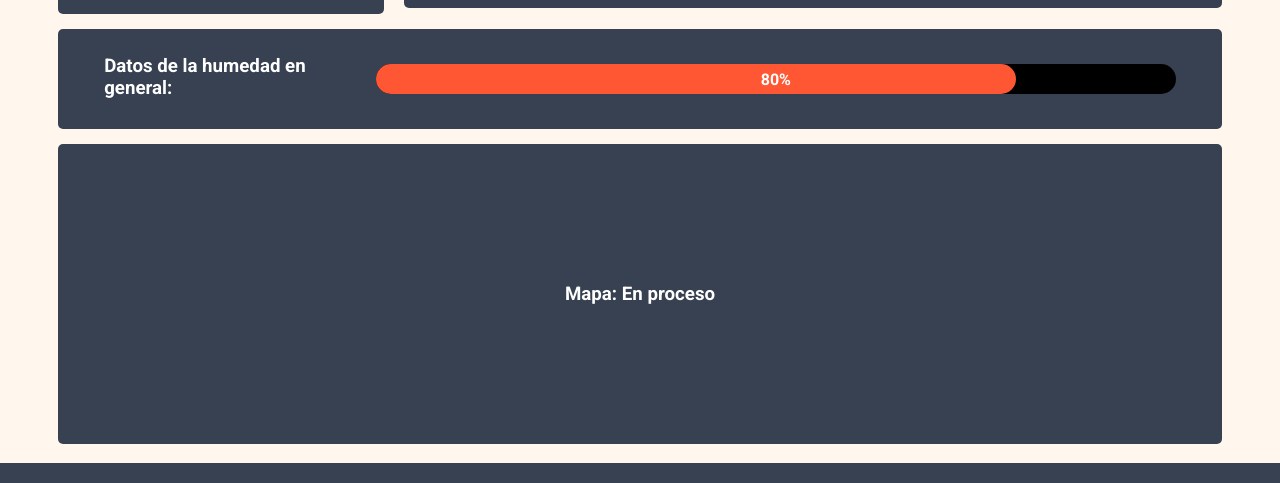
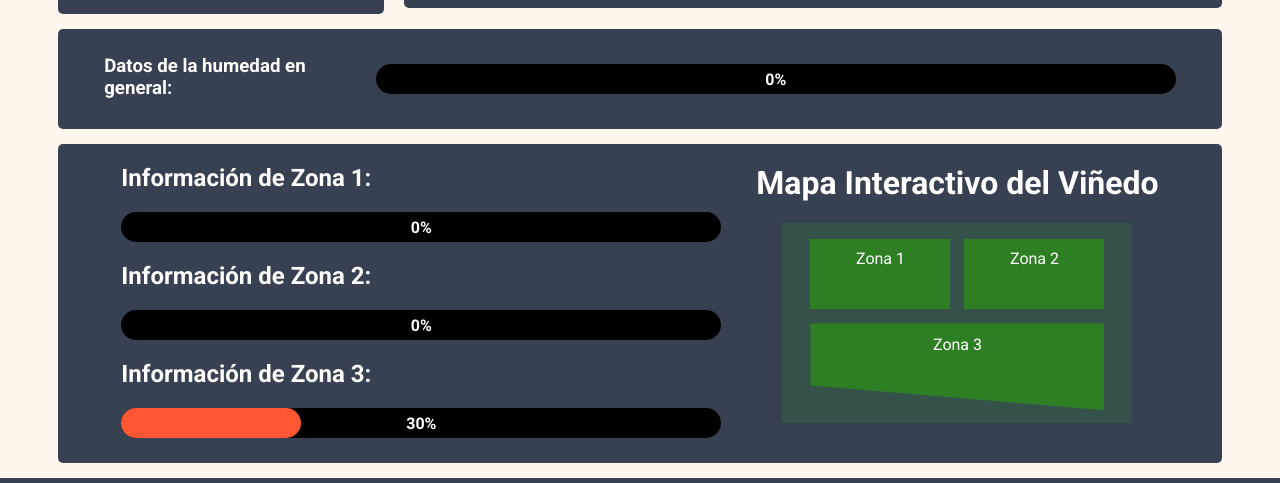
Before and after one commit to Mgomez65/Ovi-Wep-, a React (Vite) app in the folder front/: page /home in a window 1280 px wide. Shown: the part 286-769 px from the top of the page. Built offline with nearby package versions, Linux system fonts and the light colour scheme; no server answers.

Commit message:
Agregue mapa al home

```diff
--- a/front/src/App.jsx
+++ b/front/src/App.jsx
@@ -9,7 +9,7 @@ import Inicio from "./pages/Pag-Index/inicio";
 import AboutOVI from "./pages/Informacion-de-Ovi/Sobre-Nosotros/about";
 import TermsConditions from "./pages/Informacion-de-Ovi/Terminos-y-Condiciones/terminosCondiciones";
 import PrivacyPolicy from "./pages/Informacion-de-Ovi/Politicas-de-Privacidad/politicas";
-import VineyardMap from "./components/Mapa/mapa";
+
 
 const App = () => {
   return (
@@ -25,7 +25,6 @@ const App = () => {
           <Route path="/about" element={<AboutOVI />} />
           <Route path="/terminos-y-condiciones" element={<TermsConditions />} />
           <Route path="/politicas-de-privacidad" element={<PrivacyPolicy />} />
-          <Route path="/map" element={<VineyardMap />} />
         </Routes>
       </Router>
     </>
--- a/front/src/components/Clima-Home/datosClimaticos.jsx
+++ b/front/src/components/Clima-Home/datosClimaticos.jsx
@@ -42,7 +42,7 @@ const Weather = () => {
   const [showConfirmation, setShowConfirmation] = useState(false);
   const [shouldReload, setShouldReload] = useState(false); // Estado para controlar el refresco
   /* const apiKey = "c5dd700cd5ba4428a3967e62c1bbca6a"; //cuenta de Walter, 50 diaria */
-  const apiKey = "ffd6509ce75946179e316090d52a5ee0"; //cuenta de Walter, 1500 diaria hasta el 24 de octubre de 2024
+  const apiKey = "/* c5dd700cd5ba4428a3967e62c1bbca6a */"; //cuenta de Walter, 1500 diaria hasta el 24 de octubre de 2024
   const url = `https://api.weatherbit.io/v2.0/current?city=Mendoza&key=${apiKey}&lang=es`;
 
   useEffect(() => {
--- a/front/src/components/Datos-Humedad-Home/datosHumedad.jsx
+++ b/front/src/components/Datos-Humedad-Home/datosHumedad.jsx
@@ -1,20 +1,44 @@
-import React, { useEffect, useState } from 'react';
-import './datosHumedad.css';
+/* useEffect(() => {
+        const fetchData = () => {
+            setTimeout(() => {
+                const simulatedHumidity = 64;
+                setHumidity(simulatedHumidity);
+            }, 1000);
+        };
+        fetchData();
+    }, []); */
+
+import React, { useEffect, useState } from "react";
+import "./datosHumedad.css";
 
 const Termometro = () => {
   const [humidity, setHumidity] = useState(0);
 
-    /* const fetchData = async () => {
+  const fetchData = async () => {
     try {
       const response = await fetch("http://localhost:3001/api/humedad-actual", {
         method: "GET",
         headers: {
           "Content-Type": "application/json",
-            }})
+        },
+      });
       const data = await response.json();
-            setHumidity(data.humedad)
-        }catch (error) {
-            console.error('Error al obtener datos:', error);
+      const hum1 = data.humedad1 !== "No disponible" ? parseInt(data.humedad1) : null;
+      /* const hum2 = data.humedad2 !== "No disponible" ? parseInt(data.humedad2) : null; */
+      const hum2 = 25;
+
+      if (hum1 !== null && hum2 !== null) {
+        const averageHumidity = (hum1 + hum2) / 2;
+        setHumidity(Math.round(averageHumidity));
+      } else if (hum1 !== null) {
+        setHumidity(Math.round(hum1));
+      } else if (hum2 !== null) {
+        setHumidity(Math.round(hum2));
+      } else {
+        setHumidity(0);
+      }
+    } catch (error) {
+      console.error("Error al obtener datos:", error);
     }
   };
 
@@ -23,26 +47,15 @@ const Termometro = () => {
       fetchData();
     }, 500);
     return () => clearInterval(interval);
-    }, []); */
-
-    useEffect(() => {
-        const fetchData = () => {
-            setTimeout(() => {
-                const simulatedHumidity = 80;
-                setHumidity(simulatedHumidity);
-            }, 1000);
-        };
-        fetchData();
   }, []);
 
   return (
     <div>
       <div className="thermometer">
-                <div
-                    className="thermometer-fill"
-                    style={{ width: `${humidity}%` }}
-                />
-                <div className="thermometer-label">{humidity}%</div>
+        <div className="thermometer-fill" style={{ width: `${humidity}%` }} />
+        <div className="thermometer-label">
+          {humidity !== 0 ? Math.round(humidity) : 0}%
+        </div>
       </div>
     </div>
   );
--- a/front/src/components/Mapa/mapa.css
+++ b/front/src/components/Mapa/mapa.css
@@ -1,78 +1,108 @@
 .vineyard-map {
     text-align: center;
-    color: black;
+    color: white;
+    margin-bottom: 15px;
+    display: flex;
+    text-align: center;
+    justify-content: space-between;
+    gap: 35px;
+}
+
+.mapaCont {
+    order: 2;
 }
 
 .map {
     position: relative;
-    width: 600px; /* Ancho del mapa */
-    height: 400px; /* Alto del mapa */
-    border: 2px solid #333;
+    width: 350px;
+    height: 200px;
     margin: 0 auto;
-    background-color: #1eff00; /* Color de fondo del mapa */
+    background-color: #1eff0017;
 }
 
 .area {
     position: absolute;
-    cursor: pointer;
     padding: 10px;
-    background-color: rgb(255, 255, 255);
-    transition: background-color 0.3s;
-}
-
-/* Área 1 con forma irregular */
-.area1 {
-    top: 10%; /* Ajustar la posición de la zona */
-    left: 10%;
-    width: 40%; /* Ajustar el ancho */
-    height: 40%; /* Ajustar la altura */
-    clip-path: polygon(0 0, 100% 0, 100% 75%, 0 45%); /* Forma irregular */
-    border: 2px solid transparent; /* Para que el borde se aplique correctamente */
-}
-
-.area1-border {
-    position: absolute;
-    top: 10%; /* Mismas coordenadas que el área */
-    left: 10%;
-    width: 40%; /* Mismas dimensiones que el área */
-    height: 40%; /* Mismas dimensiones que el área */
-    clip-path: polygon(0 0, 100% 0, 100% 100%, 0 60%); /* Mismas coordenadas que el área */
-    pointer-events: none; /* Evita que este div intercepte clics */
-}
-
-/* Línea inferior para el borde de la forma irregular */
-.area1-border::after {
-    content: '';
-    position: absolute;
-    bottom: -2px; /* Ajustar según sea necesario */
-    left: 0;
-    right: 0;
-    height: 2px; /* Grosor del borde */
-    background-color: black; /* Color del borde */
-    clip-path: polygon(0 0, 100% 0, 100% 100%, 0 60%); /* Mismas coordenadas que el área */
-}
-
-.area2 {
-    top: 10%;
-    left: 55%;
-    width: 30%;
-    height: 30%;
+    background-color: #2e7e24;
 }
 
 .area3 {
     top: 50%;
-    left: 10%;
-    width: 75%;
-    height: 40%;
+    left: 8%;
+    right: 8%;
+    width: auto;
+    height: 50%;
+    clip-path: polygon(0 0, 100% 0, 100% 70%, 0 50%);/* Forma irregular */
+    border: 2px solid transparent;
 }
 
-.area:hover {
-    background-color: rgb(128, 128, 128); /* Color de hover */
+.area3-border {
+    position: absolute;
+    top: 10%;
+    left: 10%;
+    width: 40%;
+    height: 40%;
+    clip-path: polygon(0 0, 100% 0, 100% 70%, 0 50%);
+    pointer-events: none;
+}
+
+.area3-border::after {
+    content: '';
+    position: absolute;
+    bottom: -2px;
+    left: 0;
+    right: 0;
+    height: 2px;
+    background-color: black;
+    clip-path: polygon(0 0, 100% 0, 100% 70%, 0 50%);
+}
+
+.area2 {
+    top: 8%;
+    left: 52%;
+    right: 8%;
+    width: auto;
+    height: 25%;
+}
+
+.area1 {
+    top: 8%;
+    left: 8%;
+    right: 52%;
+    width: auto;
+    height: 25%;
 }
 
 .info {
-    margin-top: 20px;
-    background-color: #fff;
-    padding: 10px;
-    border: 1px solid #ccc;
+    width: 600px;
+    text-align: left;
+    order: 1;
 }
+
+.thermometer1 {
+    width: 100%;
+    height: 30px;
+    background: #000000;
+    border-radius: 20px;
+    position: relative;
+    margin: 10px auto;
+}
+
+.thermometer1-fill {
+    background: #ff5733;
+    position: absolute;
+    left: 0;
+    height: 100%;
+    width: 0;
+    border-radius: 20px;
+    transition: width 0.5s ease;
+}
+
+.thermometer1-label {
+    position: absolute;
+    top: 50%;
+    left: 50%;
+    transform: translate(-50%, -50%);
+    font-weight: bold;
+    color: white;
+}
--- a/front/src/components/Mapa/mapa.jsx
+++ b/front/src/components/Mapa/mapa.jsx
@@ -1,48 +1,79 @@
-import React, { useState } from 'react';
+import React, { useState, useEffect } from 'react';
 import './mapa.css';
 
-const VineyardMap = () => {
-    const [selectedArea, setSelectedArea] = useState(null);
+const Mapa = () => {
+    const [humidity1, setHumidity1] = useState(null);
+    const [humidity2, setHumidity2] = useState(null);
 
-    const handleAreaClick = (area) => {
-        setSelectedArea(area);
+    useEffect(() => {
+        const fetchHumidityData = async () => {
+            try {
+                const response = await fetch('http://localhost:3001/api/humedad-actual');
+                const data = await response.json();
+                setHumidity1(data.humedad1 !== "No disponible" ? data.humedad1 : null);
+                /* setHumidity2(data.humedad2 !== "No disponible" ? data.humedad2 : null); */
+                setHumidity2(25);
+            } catch (error) {
+                console.error('Error al obtener los datos de humedad:', error);
+            }
         };
+
+        const interval = setInterval(fetchHumidityData, 500);
+
+        return () => clearInterval(interval);
+    }, []);
 
     return (
         <div className="vineyard-map">
+            <div className='mapaCont'>
                 <h1>Mapa Interactivo del Viñedo</h1>
                 <div className="map">
-                {/* Borde para Área 1 */}
                     <div className="area-border area1-border"></div>
                     <div
                         className="area area1"
-                    onClick={() => handleAreaClick('Zona 1')}
                     >
                         Zona 1
                     </div>
-
                     <div
                         className="area area2"
-                    onClick={() => handleAreaClick('Zona 2')}
                     >
                         Zona 2
                     </div>
                     <div
                         className="area area3"
-                    onClick={() => handleAreaClick('Zona 3')}
                     >
                         Zona 3
                     </div>
-                {/* Añade más áreas según sea necesario */}
                 </div>
-            {selectedArea && (
+            </div>
             <div className="info">
-                    <h2>Información de {selectedArea}</h2>
-                    <p>Detalles sobre {selectedArea} aquí...</p>
+                <h2>Información de Zona 1:</h2>
+                <div className="thermometer1">
+                    <div
+                        className="thermometer1-fill"
+                        style={{ width: `${humidity1 ? humidity1 : 0}%` }}
+                    />
+                    <div className="thermometer1-label">{humidity1 !== null ? `${humidity1}%` : `${0}%`}</div>
                 </div>
-            )}
+                <h2>Información de Zona 2:</h2>
+                <div className="thermometer1">
+                    <div
+                        className="thermometer1-fill"
+                        style={{ width: `${humidity2 ? humidity2 : 0}%` }}
+                    />
+                    <div className="thermometer1-label">{humidity2 !== null ? `${humidity2}%` : `${0}%`}</div>
+                </div>
+                <h2>Información de Zona 3:</h2>
+                <div className="thermometer1">
+                    <div
+                        className="thermometer1-fill"
+                        style={{ width: `30%` }}
+                    />
+                    <div className="thermometer1-label">30%</div>
+                </div>
+            </div>
         </div>
     );
 };
 
-export default VineyardMap;
+export default Mapa;
--- a/front/src/pages/Pag-Home/home.css
+++ b/front/src/pages/Pag-Home/home.css
@@ -70,8 +70,9 @@ body {
     border: none;
     border-radius: 5px;
     background-color: #374151;
-    height: 300px;
+    height: auto;
     margin-left: 4.5%;
     margin-right: 4.5%;
-
+    margin-top: 15px;
+    margin-bottom: 15px;
 }
--- a/front/src/pages/Pag-Home/home.jsx
+++ b/front/src/pages/Pag-Home/home.jsx
@@ -4,6 +4,7 @@ import Calendario from "../../components/Calendario-Semanal-Home/calendarioHome"
 import Header from "../../components/Header/header";
 import Footer from "../../components/Footer/footer";
 import Termometro from "../../components/Datos-Humedad-Home/datosHumedad";
+import Mapa from "../../components/Mapa/mapa";
 import { Link } from "react-router-dom";
 import "./home.css";
 
@@ -27,7 +28,7 @@ const Home = () => {
           </div>
         </div>
         <div>
-          <h3 className="mapa">Mapa: En proceso</h3>
+          <div className="mapa"><Mapa/></div>
         </div>
       </main>
       <Footer />
```
Lines whose indentation alone changed are shown as unchanged.
